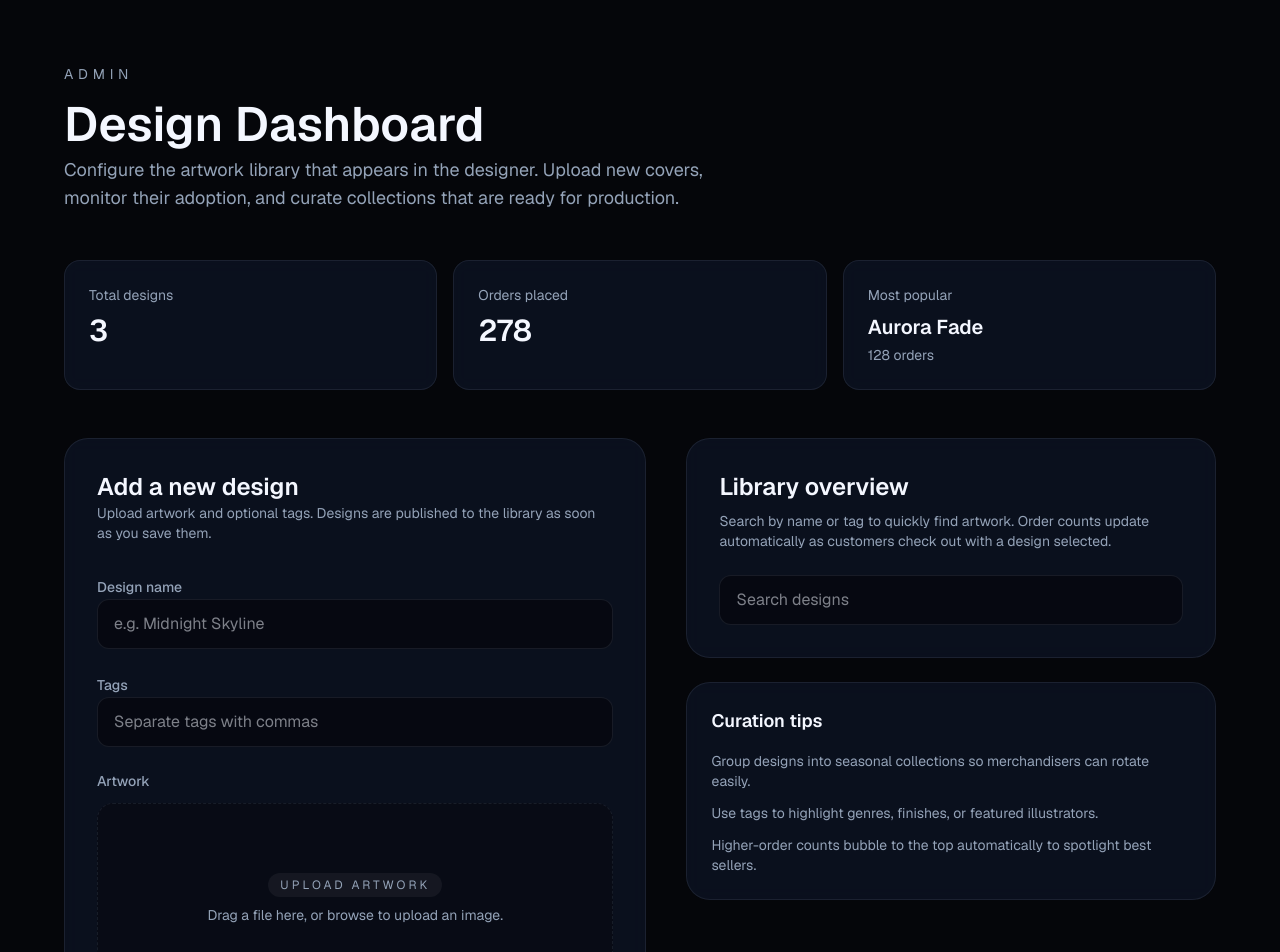
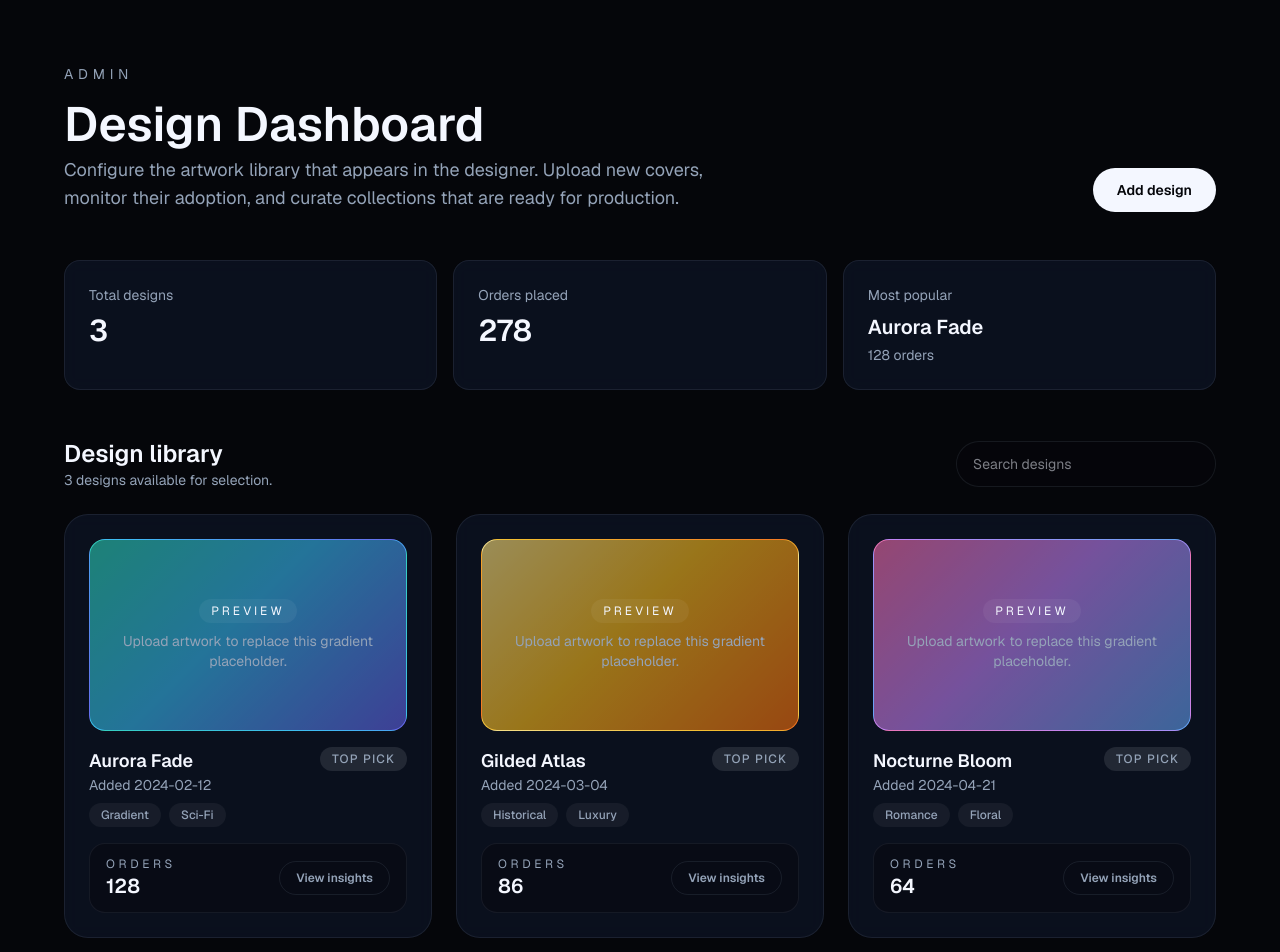
Before and after one commit to jdin9/flyleaf-v2, a Next.js app: page /admin/design-dashboard in a window 1280 px wide. Shown: the top 952 px of the page. Built offline with nearby package versions, Linux system fonts and the light colour scheme.

Commit message:
Refine admin design dashboard layout

```diff
--- a/src/app/admin/design-dashboard/page.tsx
+++ b/src/app/admin/design-dashboard/page.tsx
@@ -51,7 +51,15 @@ export default function AdminDesignDashboardPage() {
   const [tags, setTags] = useState("");
   const [imagePreview, setImagePreview] = useState<string | null>(null);
   const [formNotice, setFormNotice] = useState<string | null>(null);
+  const [isModalOpen, setIsModalOpen] = useState(false);
   const [searchQuery, setSearchQuery] = useState("");
+
+  const resetForm = () => {
+    setName("");
+    setTags("");
+    setImagePreview(null);
+    setFormNotice(null);
+  };
 
   const totals = useMemo(() => {
     const totalOrders = designs.reduce((sum, design) => sum + design.orders, 0);
@@ -133,16 +141,15 @@ export default function AdminDesignDashboardPage() {
     };
 
     setDesigns((current) => [newDesign, ...current]);
-    setName("");
-    setTags("");
-    setImagePreview(null);
-    setFormNotice("Design saved. It will be available for selection immediately.");
+    resetForm();
+    setIsModalOpen(false);
   };
 
   return (
     <main className="min-h-screen bg-background px-6 py-16 text-foreground">
       <div className="mx-auto flex w-full max-w-6xl flex-col gap-12">
-        <header className="space-y-4">
+        <header className="flex flex-col gap-6 md:flex-row md:items-end md:justify-between">
+          <div className="space-y-4">
             <p className="text-sm uppercase tracking-[0.35em] text-muted">Admin</p>
             <div className="space-y-2">
               <h1 className="text-4xl font-semibold md:text-5xl">Design Dashboard</h1>
@@ -151,6 +158,17 @@ export default function AdminDesignDashboardPage() {
                 and curate collections that are ready for production.
               </p>
             </div>
+          </div>
+          <button
+            type="button"
+            onClick={() => {
+              resetForm();
+              setIsModalOpen(true);
+            }}
+            className="inline-flex items-center justify-center rounded-full bg-foreground px-6 py-3 text-sm font-semibold text-background transition hover:opacity-90"
+          >
+            Add design
+          </button>
         </header>
 
         <section className="grid gap-4 md:grid-cols-3">
@@ -171,139 +189,22 @@ export default function AdminDesignDashboardPage() {
           </div>
         </section>
 
-        <section className="grid gap-10 lg:grid-cols-[1.1fr_1fr]">
-          <form
-            onSubmit={handleSubmit}
-            className="rounded-3xl border border-border bg-panel/80 p-8 backdrop-blur"
-          >
-            <div className="flex items-center justify-between gap-4">
-              <div>
-                <h2 className="text-2xl font-semibold">Add a new design</h2>
-                <p className="text-sm text-muted">
-                  Upload artwork and optional tags. Designs are published to the library as soon as you save them.
-                </p>
-              </div>
-            </div>
-
-            <div className="mt-8 space-y-6">
-              <label className="block space-y-2">
-                <span className="text-sm font-medium text-muted">Design name</span>
-                <input
-                  value={name}
-                  onChange={(event) => setName(event.target.value)}
-                  placeholder="e.g. Midnight Skyline"
-                  className="w-full rounded-xl border border-border bg-background/60 px-4 py-3 text-base text-foreground outline-none transition focus:border-foreground/40"
-                  type="text"
-                />
-              </label>
-
-              <label className="block space-y-2">
-                <span className="text-sm font-medium text-muted">Tags</span>
-                <input
-                  value={tags}
-                  onChange={(event) => setTags(event.target.value)}
-                  placeholder="Separate tags with commas"
-                  className="w-full rounded-xl border border-border bg-background/60 px-4 py-3 text-base text-foreground outline-none transition focus:border-foreground/40"
-                  type="text"
-                />
-              </label>
-
-              <label className="block space-y-3">
-                <div className="flex items-center justify-between">
-                  <span className="text-sm font-medium text-muted">Artwork</span>
-                  {imagePreview ? (
-                    <button
-                      type="button"
-                      onClick={() => setImagePreview(null)}
-                      className="text-xs font-medium text-muted transition hover:text-foreground"
-                    >
-                      Remove
-                    </button>
-                  ) : null}
-                </div>
-                <div className="relative h-48 w-full">
-                  <div
-                    className={`absolute inset-0 overflow-hidden rounded-2xl border border-border bg-background/40 ${imagePreview ? "" : "border-dashed"}`}
-                  >
-                    {imagePreview ? (
-                      <div className="relative h-full w-full">
-                        <Image
-                          src={imagePreview}
-                          alt="Preview of uploaded design"
-                          fill
-                          className="object-cover"
-                          sizes="(min-width: 1024px) 420px, 100vw"
-                          unoptimized
-                        />
-                      </div>
-                    ) : (
-                      <div className="flex h-full w-full flex-col items-center justify-center gap-2 text-center text-sm text-muted">
-                        <span className="rounded-full bg-foreground/5 px-3 py-1 text-xs uppercase tracking-[0.25em]">
-                          Upload artwork
-                        </span>
-                        <p>Drag a file here, or browse to upload an image.</p>
-                      </div>
-                    )}
-                  </div>
-                  <input
-                    onChange={handleImageUpload}
-                    type="file"
-                    accept="image/*"
-                    className="absolute inset-0 h-full w-full cursor-pointer opacity-0"
-                    title=""
-                  />
-                </div>
-              </label>
-
-              {formNotice ? <p className="text-sm text-muted">{formNotice}</p> : null}
-
-              <div className="flex justify-end">
-                <button
-                  type="submit"
-                  className="rounded-full bg-foreground px-6 py-2 text-sm font-semibold text-background transition hover:opacity-90"
-                >
-                  Save design
-                </button>
-              </div>
-            </div>
-          </form>
-
-          <div className="space-y-6">
-            <div className="rounded-3xl border border-border bg-panel/80 p-8 backdrop-blur">
-              <h2 className="text-2xl font-semibold">Library overview</h2>
-              <p className="mt-2 text-sm text-muted">
-                Search by name or tag to quickly find artwork. Order counts update automatically as customers check out
-                with a design selected.
-              </p>
-              <div className="mt-6">
-                <input
-                  value={searchQuery}
-                  onChange={(event) => setSearchQuery(event.target.value)}
-                  placeholder="Search designs"
-                  className="w-full rounded-xl border border-border bg-background/60 px-4 py-3 text-base text-foreground outline-none transition focus:border-foreground/40"
-                  type="search"
-                />
-              </div>
-            </div>
-
-            <div className="rounded-3xl border border-border bg-panel/80 p-6 backdrop-blur">
-              <h3 className="text-lg font-semibold">Curation tips</h3>
-              <ul className="mt-4 space-y-3 text-sm text-muted">
-                <li>Group designs into seasonal collections so merchandisers can rotate easily.</li>
-                <li>Use tags to highlight genres, finishes, or featured illustrators.</li>
-                <li>Higher-order counts bubble to the top automatically to spotlight best sellers.</li>
-              </ul>
-            </div>
-          </div>
-        </section>
-
         <section className="space-y-6">
-          <div className="flex flex-col gap-3 md:flex-row md:items-center md:justify-between">
+          <div className="flex flex-col gap-4 md:flex-row md:items-center md:justify-between">
             <div>
               <h2 className="text-2xl font-semibold">Design library</h2>
               <p className="text-sm text-muted">
                 {filteredDesigns.length} design{filteredDesigns.length === 1 ? "" : "s"} available for selection.
               </p>
+            </div>
+            <div className="w-full md:w-auto">
+              <input
+                value={searchQuery}
+                onChange={(event) => setSearchQuery(event.target.value)}
+                placeholder="Search designs"
+                className="w-full rounded-full border border-border bg-background/60 px-4 py-3 text-sm text-foreground outline-none transition focus:border-foreground/40 md:min-w-[260px]"
+                type="search"
+              />
             </div>
           </div>
 
@@ -389,6 +290,132 @@ export default function AdminDesignDashboardPage() {
             </div>
           ) : null}
         </section>
+
+        {isModalOpen ? (
+          <div
+            className="fixed inset-0 z-50 flex items-center justify-center bg-background/80 backdrop-blur"
+            onClick={() => {
+              resetForm();
+              setIsModalOpen(false);
+            }}
+          >
+            <div
+              className="w-full max-w-xl rounded-3xl border border-border bg-panel/90 p-8 shadow-xl"
+              onClick={(event) => event.stopPropagation()}
+            >
+              <div className="flex items-start justify-between gap-4">
+                <div>
+                  <h2 className="text-2xl font-semibold">Add a new design</h2>
+                  <p className="text-sm text-muted">
+                    Upload artwork and optional tags. Designs are published to the library as soon as you save them.
+                  </p>
+                </div>
+                <button
+                  type="button"
+                  onClick={() => {
+                    resetForm();
+                    setIsModalOpen(false);
+                  }}
+                  className="rounded-full border border-border px-3 py-1 text-xs font-medium text-muted transition hover:border-foreground/40 hover:text-foreground"
+                >
+                  Close
+                </button>
+              </div>
+
+              <form onSubmit={handleSubmit} className="mt-8 space-y-6">
+                <label className="block space-y-2">
+                  <span className="text-sm font-medium text-muted">Design name</span>
+                  <input
+                    value={name}
+                    onChange={(event) => setName(event.target.value)}
+                    placeholder="e.g. Midnight Skyline"
+                    className="w-full rounded-xl border border-border bg-background/60 px-4 py-3 text-base text-foreground outline-none transition focus:border-foreground/40"
+                    type="text"
+                  />
+                </label>
+
+                <label className="block space-y-2">
+                  <span className="text-sm font-medium text-muted">Tags</span>
+                  <input
+                    value={tags}
+                    onChange={(event) => setTags(event.target.value)}
+                    placeholder="Separate tags with commas"
+                    className="w-full rounded-xl border border-border bg-background/60 px-4 py-3 text-base text-foreground outline-none transition focus:border-foreground/40"
+                    type="text"
+                  />
+                </label>
+
+                <label className="block space-y-3">
+                  <div className="flex items-center justify-between">
+                    <span className="text-sm font-medium text-muted">Artwork</span>
+                    {imagePreview ? (
+                      <button
+                        type="button"
+                        onClick={() => setImagePreview(null)}
+                        className="text-xs font-medium text-muted transition hover:text-foreground"
+                      >
+                        Remove
+                      </button>
+                    ) : null}
+                  </div>
+                  <div className="relative h-48 w-full">
+                    <div
+                      className={`absolute inset-0 overflow-hidden rounded-2xl border border-border bg-background/40 ${imagePreview ? "" : "border-dashed"}`}
+                    >
+                      {imagePreview ? (
+                        <div className="relative h-full w-full">
+                          <Image
+                            src={imagePreview}
+                            alt="Preview of uploaded design"
+                            fill
+                            className="object-cover"
+                            sizes="(min-width: 1024px) 420px, 100vw"
+                            unoptimized
+                          />
+                        </div>
+                      ) : (
+                        <div className="flex h-full w-full flex-col items-center justify-center gap-2 text-center text-sm text-muted">
+                          <span className="rounded-full bg-foreground/5 px-3 py-1 text-xs uppercase tracking-[0.25em]">
+                            Upload artwork
+                          </span>
+                          <p>Drag a file here, or browse to upload an image.</p>
+                        </div>
+                      )}
+                    </div>
+                    <input
+                      onChange={handleImageUpload}
+                      type="file"
+                      accept="image/*"
+                      className="absolute inset-0 h-full w-full cursor-pointer opacity-0"
+                      title=""
+                    />
+                  </div>
+                </label>
+
+                {formNotice ? <p className="text-sm text-muted">{formNotice}</p> : null}
+
+                <div className="flex justify-end gap-3">
+                  <button
+                    type="button"
+                    onClick={() => {
+                      resetForm();
+                      setIsModalOpen(false);
+                    }}
+                    className="rounded-full border border-border px-5 py-2 text-sm font-semibold text-muted transition hover:border-foreground/40 hover:text-foreground"
+                  >
+                    Cancel
+                  </button>
+                  <button
+                    type="submit"
+                    className="rounded-full bg-foreground px-6 py-2 text-sm font-semibold text-background transition hover:opacity-90"
+                  >
+                    Save design
+                  </button>
+                </div>
+              </form>
+            </div>
+          </div>
+        ) : null}
       </div>
     </main>
   );
```
Lines whose indentation alone changed are shown as unchanged.
